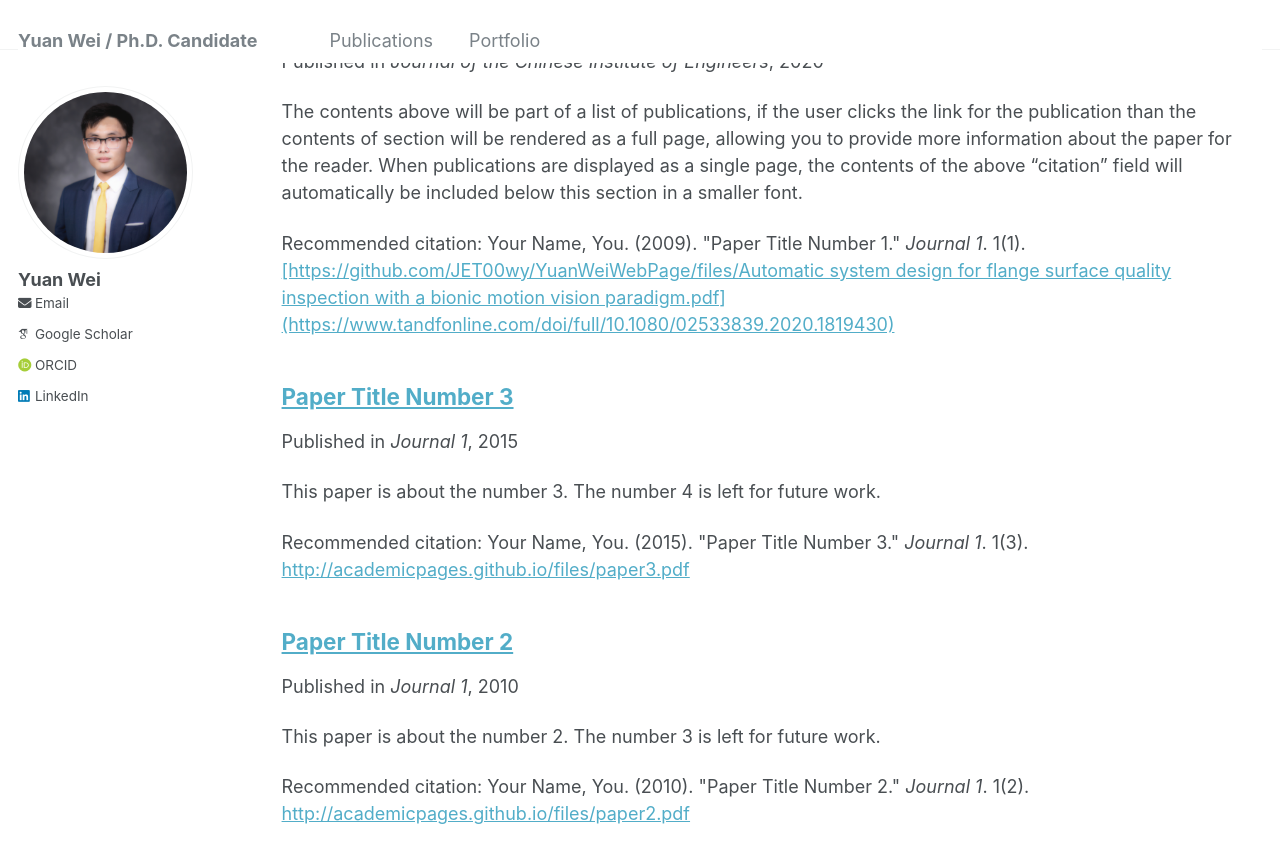
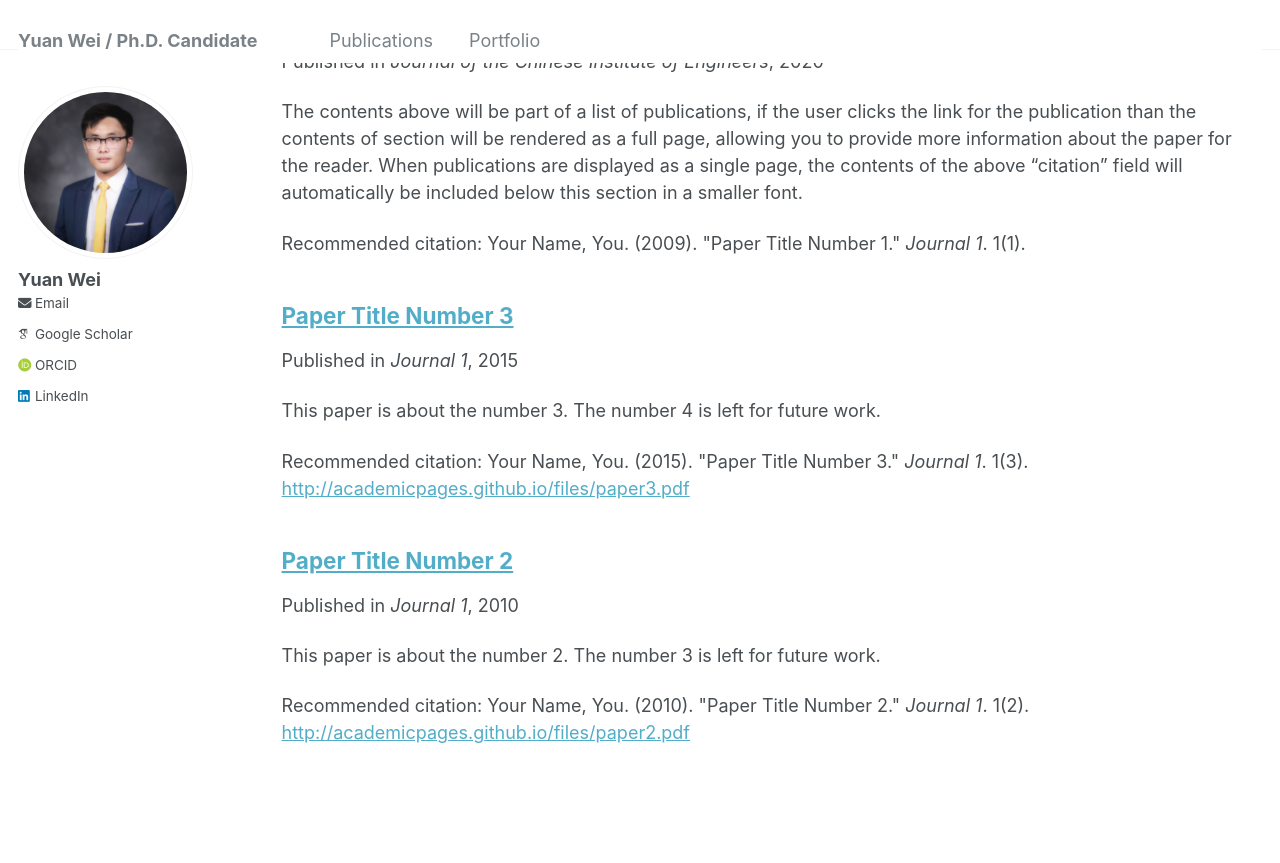
Before and after one commit to JET00wy/YuanWeiWebPage, a Jekyll site: the page built from _pages/publications.md, in a window 1280 px wide and 900 px high, scrolled down 469 px. Shown: the top 863 px of the window. Built offline with Jekyll 4.4.1, drawn with Linux system fonts in a browser that asks for light colours; some web fonts are replaced; part of the change alters nothing that is shown.

Commit message:
Update shen2020automatic.md

```diff
--- a/_publications/shen2020automatic.md
+++ b/_publications/shen2020automatic.md
@@ -1,11 +1,11 @@
 ---
 title: "Automatic system design for flange surface quality inspection with a bionic motion-vision paradigm"
 collection: publications
-permalink: # /publication/2009-10-01-paper-title-number-1
+permalink: https://www.tandfonline.com/doi/full/10.1080/02533839.2020.1819430
 excerpt: # 'This paper is about the number 1. The number 2 is left for future work.'
 date: 2020-09-21
 venue: 'Journal of the Chinese Institute of Engineers'
-paperurl: '[https://github.com/JET00wy/YuanWeiWebPage/files/Automatic system design for flange surface quality inspection with a bionic motion vision paradigm.pdf](https://www.tandfonline.com/doi/full/10.1080/02533839.2020.1819430)'
+paperurl: # '[https://github.com/JET00wy/YuanWeiWebPage/files/Automatic system design for flange surface quality inspection with a bionic motion vision paradigm.pdf](https://www.tandfonline.com/doi/full/10.1080/02533839.2020.1819430)'
 citation: 'Your Name, You. (2009). &quot;Paper Title Number 1.&quot; <i>Journal 1</i>. 1(1).'
 ---
 
```
